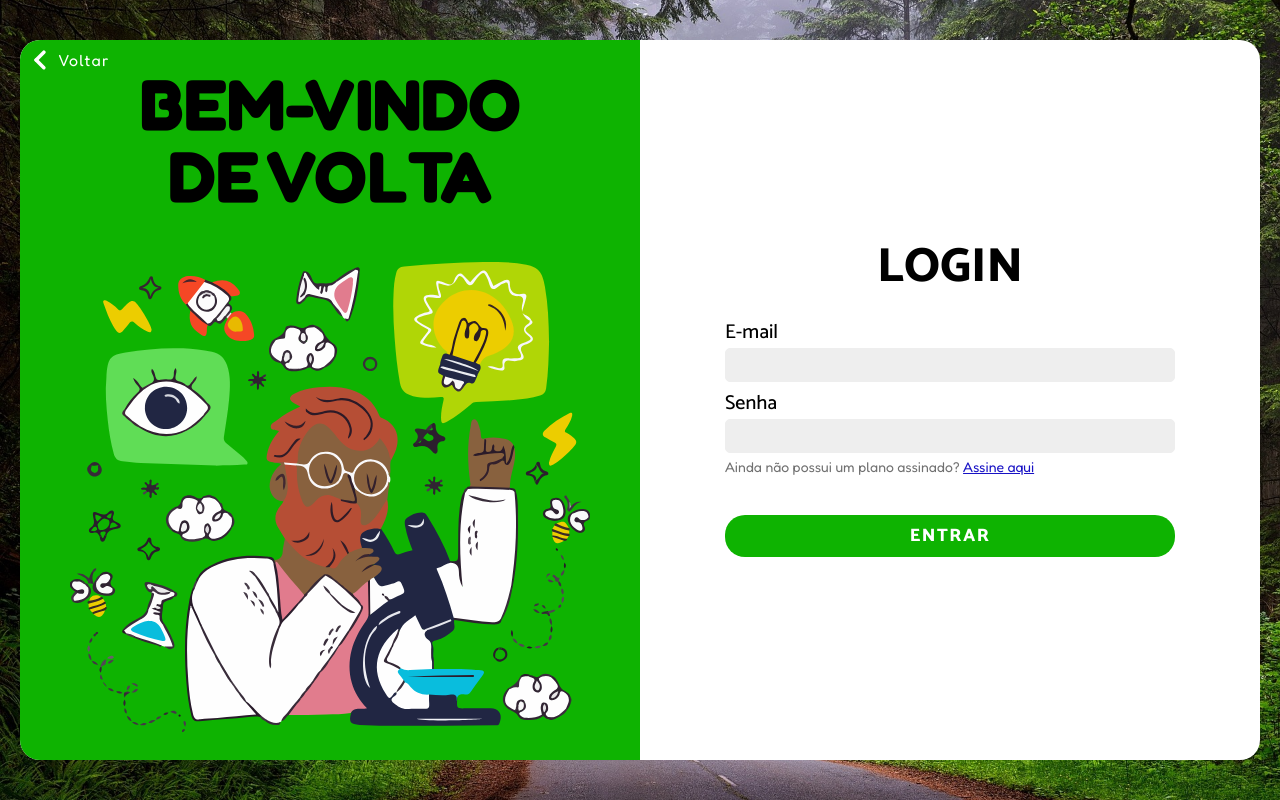
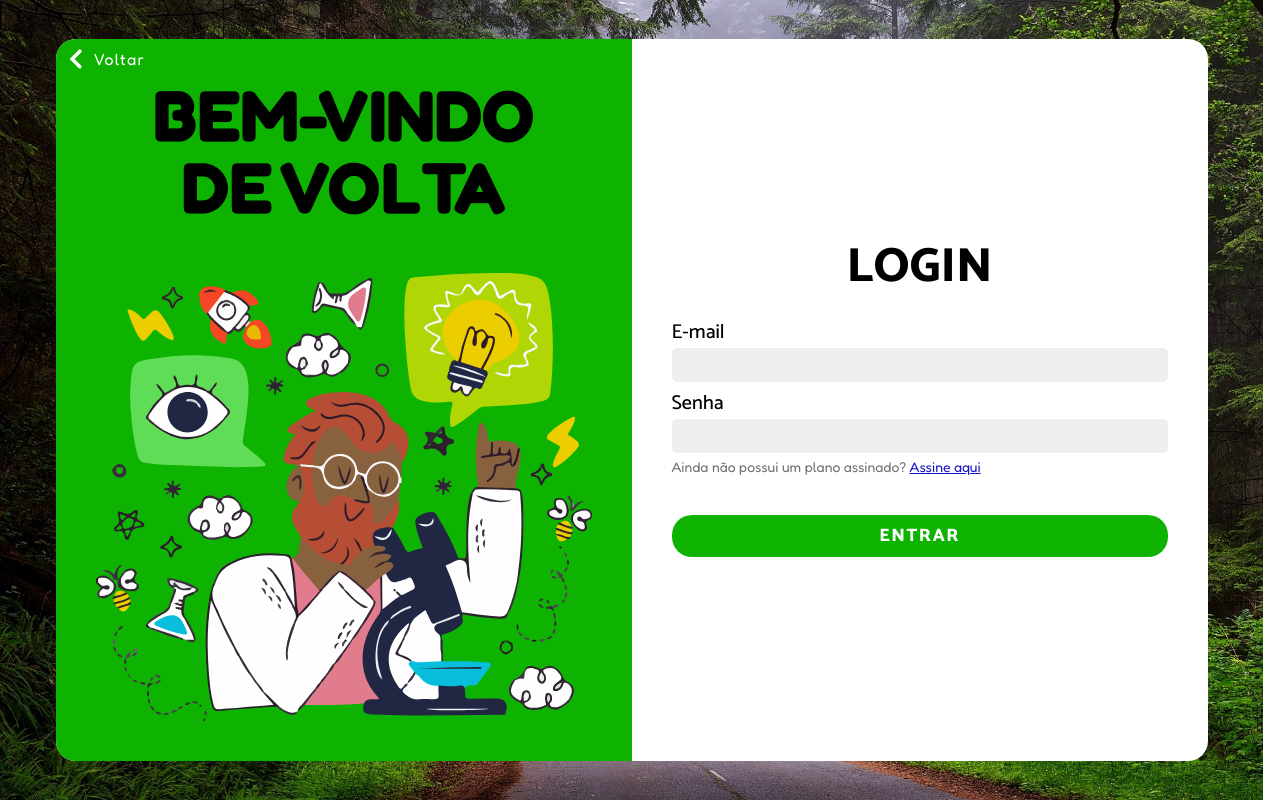
Before and after one commit to AraraDevs/bioreino-web, a React (Vite) app in the folder client/: page /login in a window 1280 px wide. Built offline with nearby package versions, Linux system fonts and the light colour scheme.

Commit message:
style: Melhoria a aparência do LoginForm para telas medianas

```diff
--- a/client/src/Components/Login/LoginForm.module.css
+++ b/client/src/Components/Login/LoginForm.module.css
@@ -1,16 +1,16 @@
 .login {
-  width: 100vw;
+  width: calc(100vw - 17px);
   min-height: 100vh;
   background: url('../../Assets/bg-login.jpg') no-repeat center;
   background-size: cover;
   display: flex;
   justify-content: center;
   align-items: center;
-  padding: 1.5rem 1rem;
+  padding: 1.5rem 0;
 }
 
 .wrapper {
-  width: 100%;
+  width: 90vw;
   max-width: 77.5rem;
   min-height: 90vh;
   max-height: 56.25rem;
@@ -27,11 +27,12 @@
   flex-direction: column;
   justify-content: center;
   align-items: center;
+  padding: 40px;
 }
 
 .sectionWelcome {
   background: var(--bg-2);
-  padding: 0 3.125rem;
+  padding: 2.5rem 3.125rem;
 }
 
 .sectionWelcome .welcome {
```
